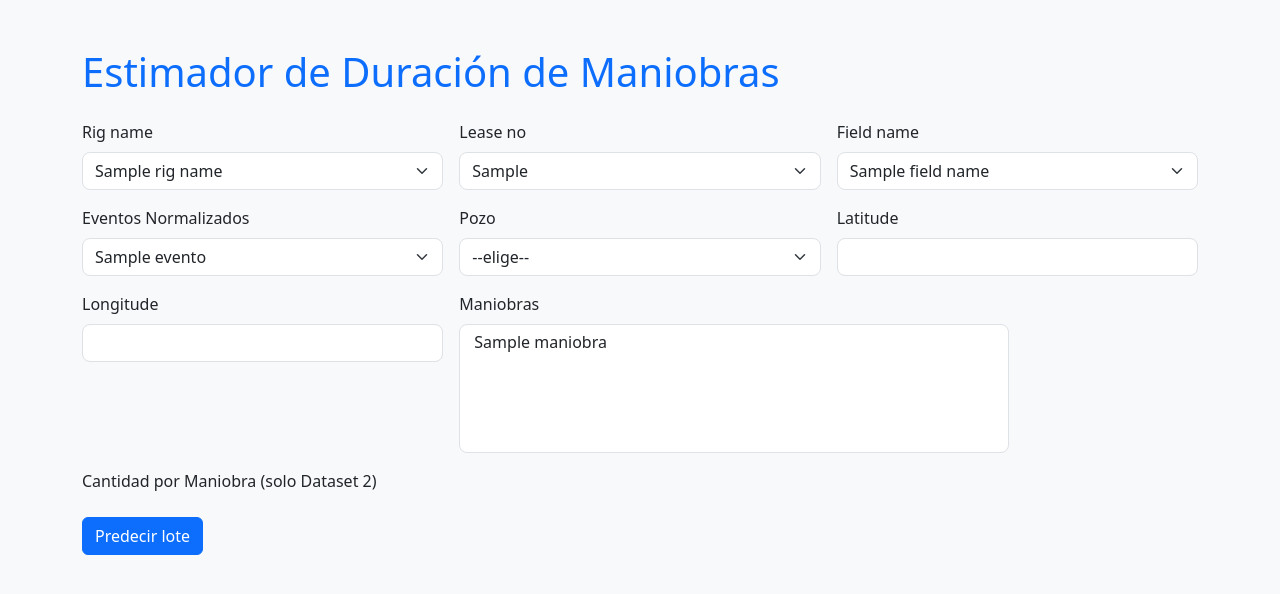
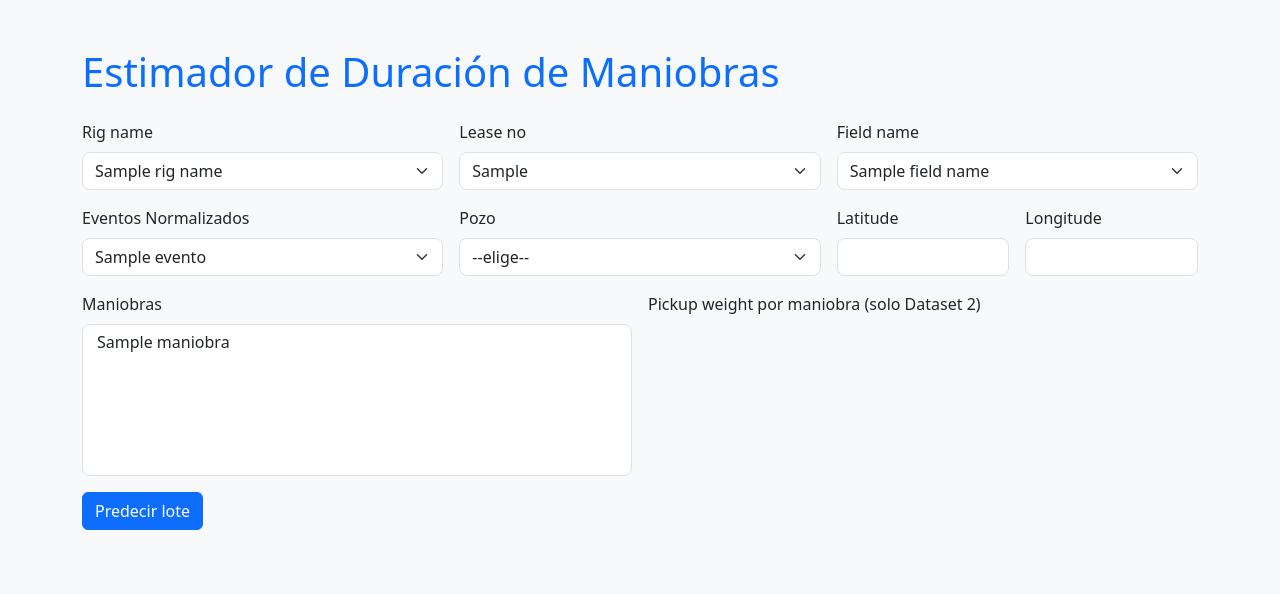
Before and after one commit to Lucianogalizia/Prediccion-punto-programa, a Flask app: template templates/form.html in a window 1280 px wide. Shown: the top 594 px of the page. Run offline with Flask 2, Linux system fonts and the light colour scheme; the template is opened without the code that fills it: most values are stand-ins (such as "Sample title", 1, 10 or a date in 2020); parts of the project's set-up code (start-up, migrations or seed data) failed here and were passed over.

Commit message:
Update form.html

```diff
--- a/templates/form.html
+++ b/templates/form.html
@@ -52,41 +52,40 @@
         </select>
       </div>
 
-      <!-- Latitude -->
-      <div class="col-md-4">
+      <!-- Latitude / Longitude -->
+      <div class="col-md-2">
         <label class="form-label">Latitude</label>
         <input id="lat" name="GEO_LATITUDE" type="text" class="form-control" readonly>
       </div>
-
-      <!-- Longitude -->
-      <div class="col-md-4">
+      <div class="col-md-2">
         <label class="form-label">Longitude</label>
         <input id="lon" name="GEO_LONGITUDE" type="text" class="form-control" readonly>
       </div>
 
-      <!-- Maniobras (multiple) -->
+      <!-- Maniobras multiple -->
       <div class="col-md-6">
         <label class="form-label">Maniobras</label>
-        <select id="maniobras" name="MANIOBRAS_NORMALIZADAS" class="form-select" multiple size="5">
-          {% for m in maniobras %}
-            <option>{{m}}</option>
-          {% endfor %}
+        <select id="maniobras" name="MANIOBRAS_NORMALIZADAS" class="form-select" multiple size="6">
+          {% for m in maniobras %}<option>{{m}}</option>{% endfor %}
         </select>
       </div>
 
-      <!-- Contenedor de inputs de cantidad -->
+      <!-- Aquí inyectamos N campos de cantidad -->
       <div id="cantidades" class="col-md-6">
-        <label class="form-label">Cantidad por Maniobra (solo Dataset 2)</label>
-        <!-- aquí inyectamos dinámicamente FloatText-equivalentes -->
+        <label class="form-label">Pickup weight por maniobra (solo Dataset 2)</label>
+        <!-- dinámicamente se crearán FloatInputs aquí -->
       </div>
 
-      <!-- Botón -->
       <div class="col-12">
         <button type="submit" class="btn btn-primary">Predecir lote</button>
       </div>
     </form>
   </div>
 
+  <!-- Exponemos la lista de maniobras del dataset2 para el JS -->
+  <script>
+    const maniobrasDataset2 = {{ maniobras_2|tojson }};
+  </script>
   <script src="https://code.jquery.com/jquery-3.6.0.min.js"></script>
   <script src="{{ url_for('static',filename='js/main.js') }}"></script>
 </body>
```
